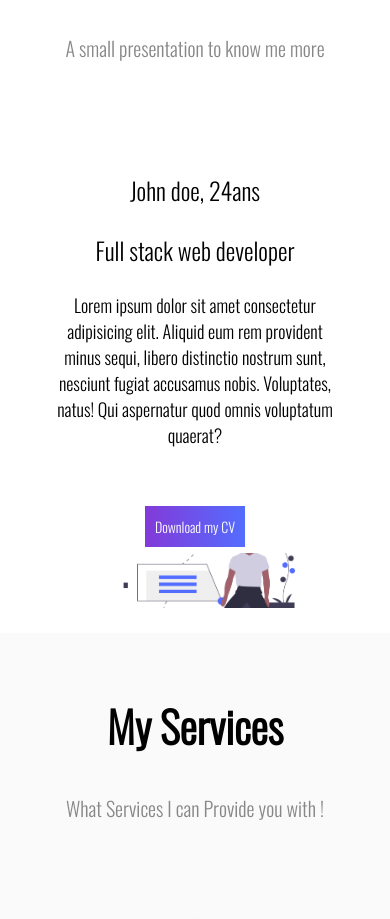
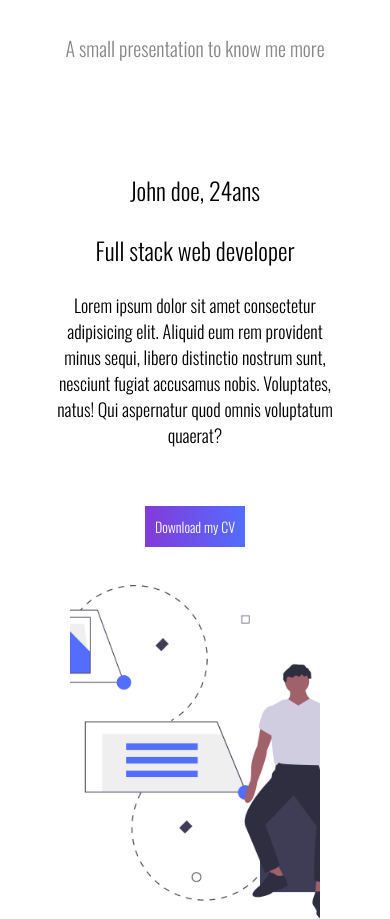
Before and after one commit to MehdiMitiche/GoMyCode-Workshop01-HTML-CSS, a plain HTML site: page index.html in a window 390 px wide. Shown: the part 1206-2125 px from the top of the page. Drawn offline with nearby package versions, Linux system fonts and the light colour scheme; files whose address does not match are found by name.

Commit message:
photo styles adjusted

```diff
--- a/style/styles.css
+++ b/style/styles.css
@@ -78,7 +78,8 @@ li:hover{
 }
 /*SECTION 03 Apropos Section*/
 .apropos{
-    height: 90vh;
+    min-height: 90vh;
+    height: fit-content;
     display: flex;
     justify-content: center;
     background-color:#fff;
@@ -104,9 +105,8 @@ li:hover{
     color: #878787;
     font-weight: 400;
 }
-
-
 .apropos-content{
+    flex: 1;
     display: flex;
     flex-direction: row;
     width: 100%;
@@ -392,6 +392,9 @@ footer{
     .apropos-info{
         text-align: center;
     }
+    .apropos-photo{
+        min-height: 400px;
+    }
     .services-info{
         flex-direction: column;
     }
```
